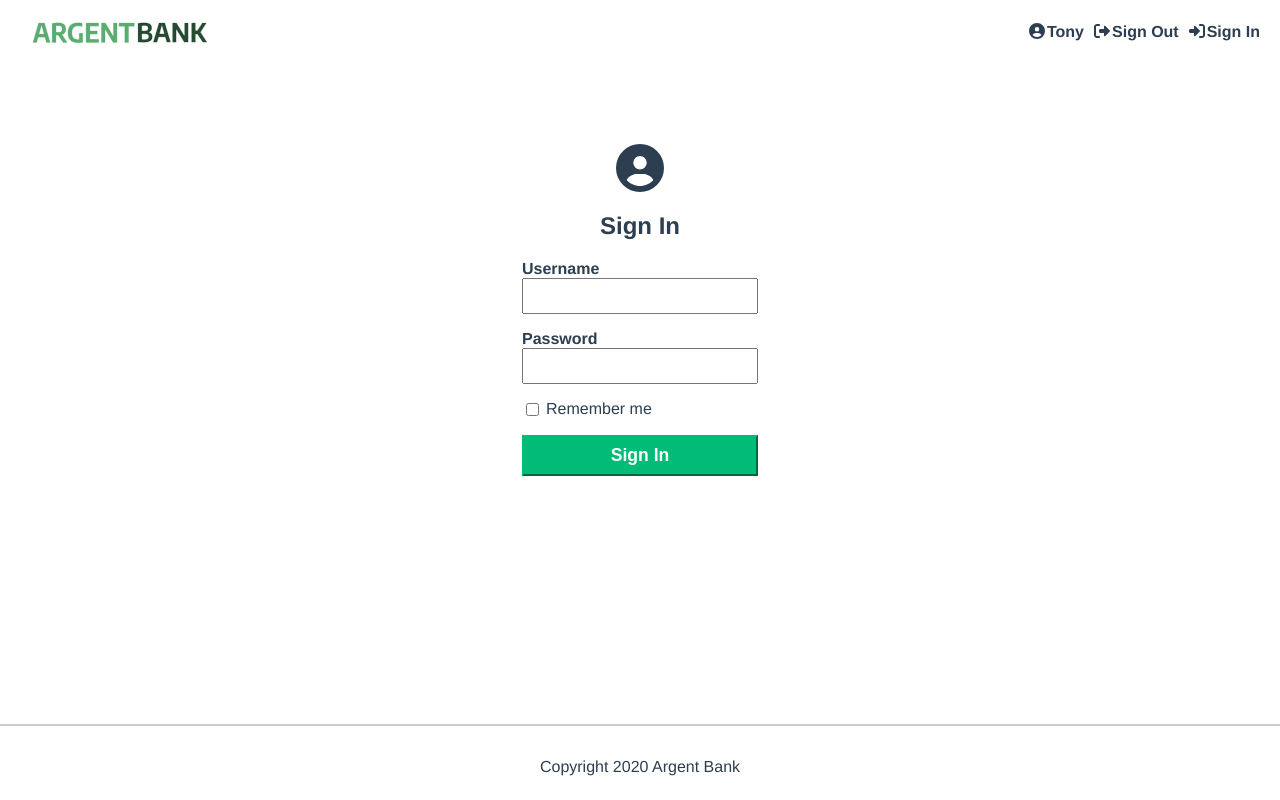
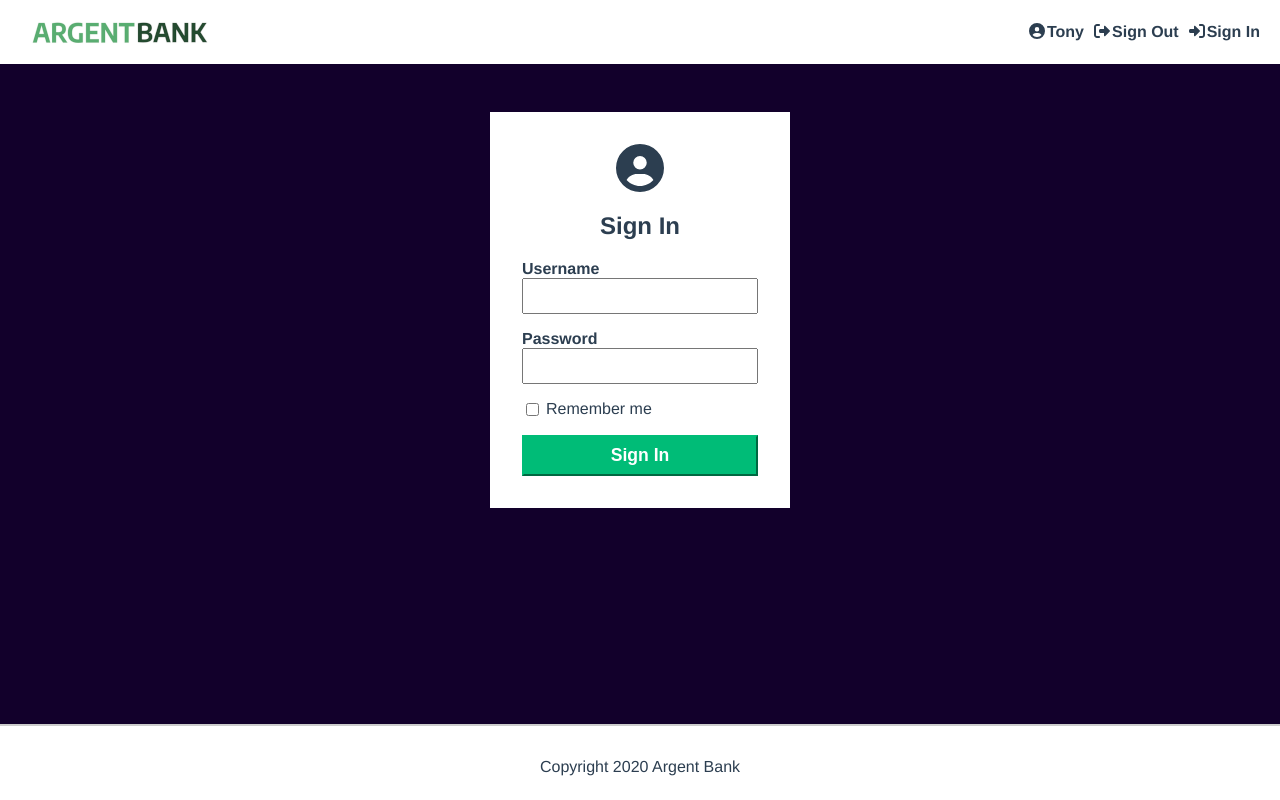
Before and after one commit to Jonathan-Huber/ArgentBank-Frontend, a React app: page /sign-in in a window 1280 px wide. Built offline with nearby package versions, Linux system fonts and the light colour scheme; the HTML template or start-up script is replaced by a standard one.

Commit message:
refactor: ajouter la gestion des classes spécifiques selon la page dans Layout

```diff
--- a/src/components/Layout/Layout.jsx
+++ b/src/components/Layout/Layout.jsx
@@ -1,12 +1,17 @@
-import { Outlet } from "react-router";
+import { Outlet, useLocation } from "react-router";
 import Header from "../Header/Header";
 import Footer from "../Footer/Footer";
 
 function Layout() {
+  const { pathname } = useLocation();
+
+  const specialPages = ["/sign-in", "/profile"];
+  const mainClass = specialPages.includes(pathname) ? "bg-dark" : "";
+
   return (
     <>
       <Header />
-      <main>
+      <main className={mainClass}>
         <Outlet />
       </main>
       <Footer />
```
